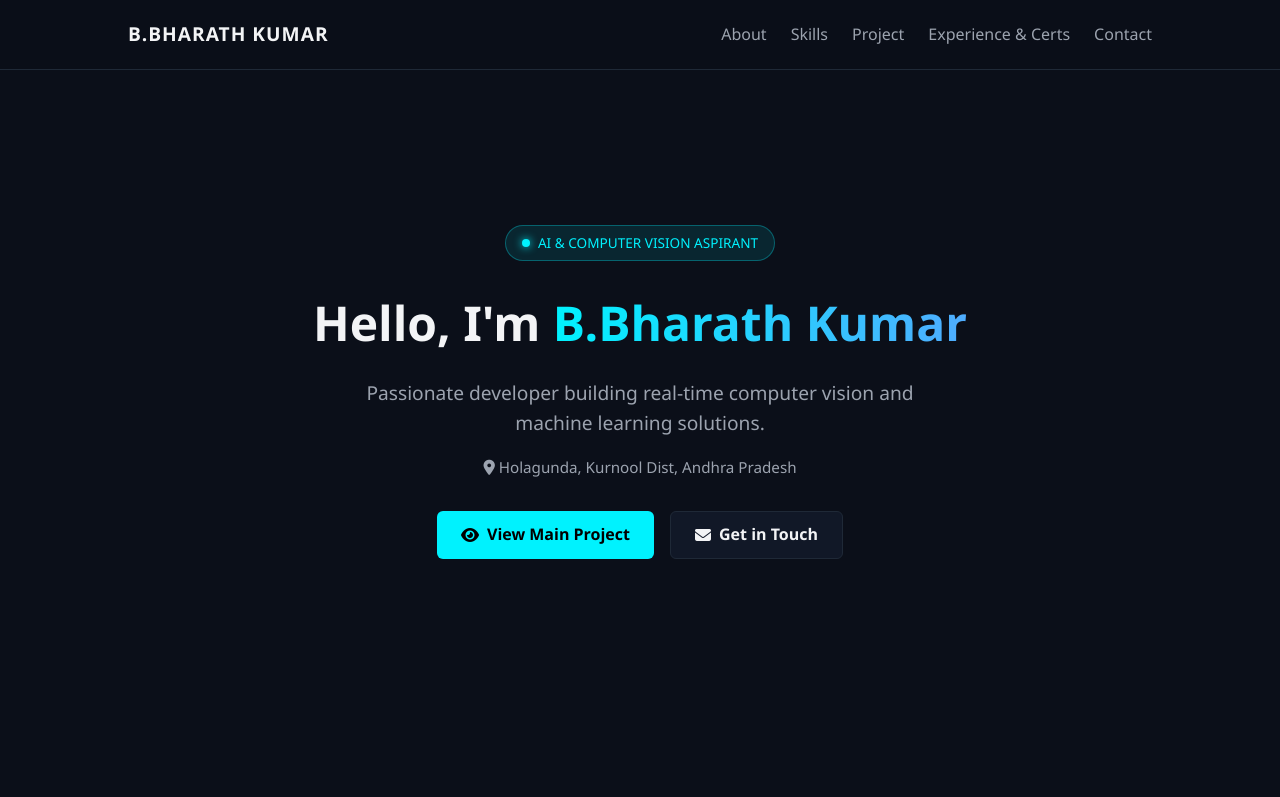
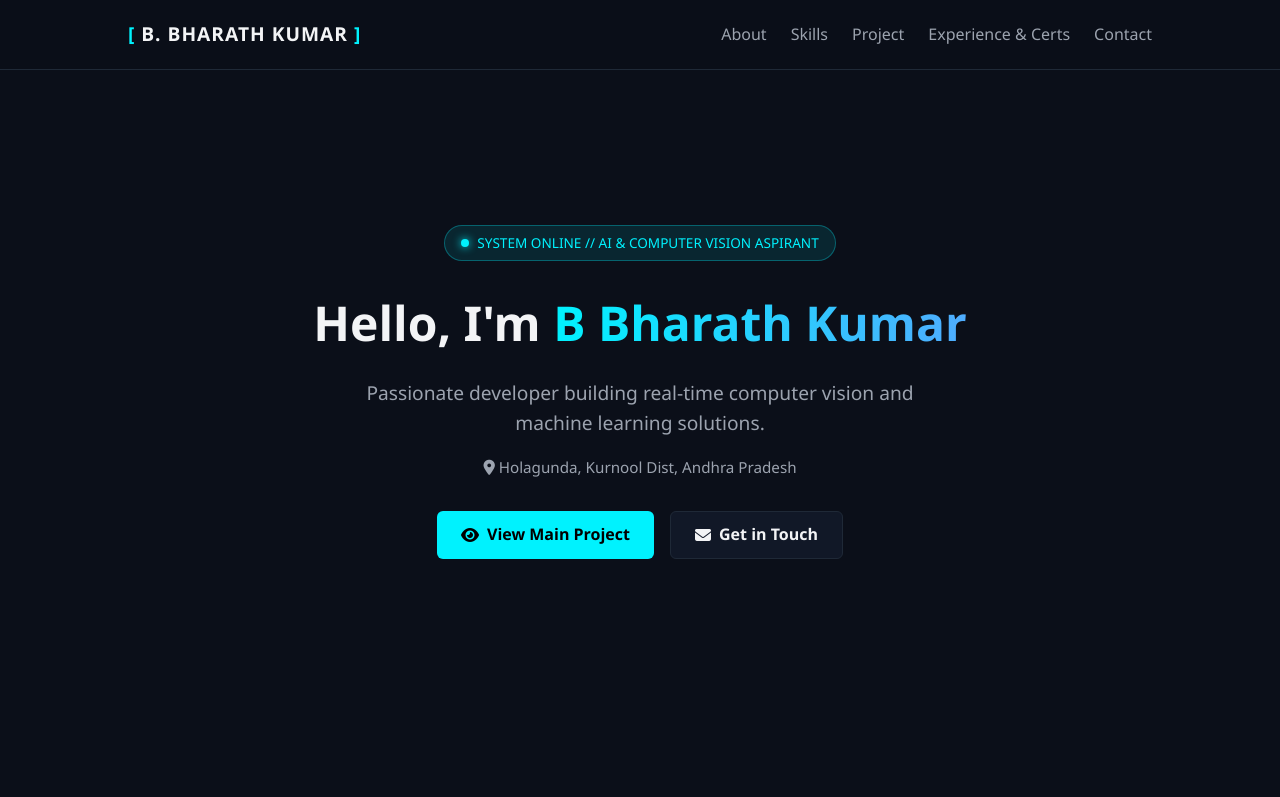
Before and after one commit to bharath-hiccup/Bharath-Protfolio, a plain HTML site: page index.html in a window 1280 px wide. Shown: the top 797 px of the page. Drawn offline with Linux system fonts and the light colour scheme.

Commit message:
Update index.html

```diff
--- a/index.html
+++ b/index.html
@@ -13,7 +13,7 @@
   <!-- Navbar -->
   <nav class="navbar">
     <div class="logo">
-      <span class="cv-bracket"></span> B.BHARATH KUMAR <span class="cv-bracket"></span>
+      <span class="cv-bracket">[</span> B. BHARATH KUMAR <span class="cv-bracket">]</span>
     </div>
     <ul class="nav-links">
       <li><a href="#about">About</a></li>
@@ -27,8 +27,8 @@
   <!-- Hero Section -->
   <header class="hero">
     <div class="hero-container">
-      <div class="status-badge"><span class="pulse-dot"></span> AI & COMPUTER VISION ASPIRANT</div>
-      <h1>Hello, I'm <span class="highlight">B.Bharath Kumar</span></h1>
+      <div class="status-badge"><span class="pulse-dot"></span> SYSTEM ONLINE // AI & COMPUTER VISION ASPIRANT</div>
+      <h1>Hello, I'm <span class="highlight">B Bharath Kumar</span></h1>
       <p class="tagline">Passionate developer building real-time computer vision and machine learning solutions.</p>
       <div class="location-tag">
         <i class="fa-solid fa-location-dot"></i> Holagunda, Kurnool Dist, Andhra Pradesh
@@ -138,7 +138,7 @@
         <p class="desc">
           Completed an intensive 6-month hands-on industrial training program focused on software development practices, machine learning workflows, and practical applications in digital transformation.
         </p>
-        <a href="6_months_internship_training_certificate.pdf" target="_blank" class="cert-link">
+        <a href="internship_certificate.pdf" target="_blank" class="cert-link">
           <i class="fa-solid fa-file-pdf"></i> View Internship Certificate
         </a>
       </div>
@@ -151,7 +151,7 @@
         <p class="desc">
           Participated in a comprehensive technical workshop covering fundamental machine learning algorithms, model training techniques, and practical paradigms in AI development.
         </p>
-        <a href="Machine_learning_workshop_certificate.pdf" target="_blank" class="cert-link">
+        <a href="workshop_certificate.pdf" target="_blank" class="cert-link">
           <i class="fa-solid fa-file-pdf"></i> View Workshop Certificate
         </a>
       </div>
@@ -195,7 +195,7 @@
       <p class="form-subtitle">Share your requirement and I will contact you directly by email.</p>
 
       <form action="https://api.web3forms.com/submit" method="POST" class="contact-form">
-        <!-- Get a free access key at https://web3forms.com and paste it below -->
+        <!-- Paste your Web3Forms access key in value below -->
         <input type="hidden" name="access_key" value="YOUR_WEB3FORMS_ACCESS_KEY">
 
         <div class="form-group-row">
```
